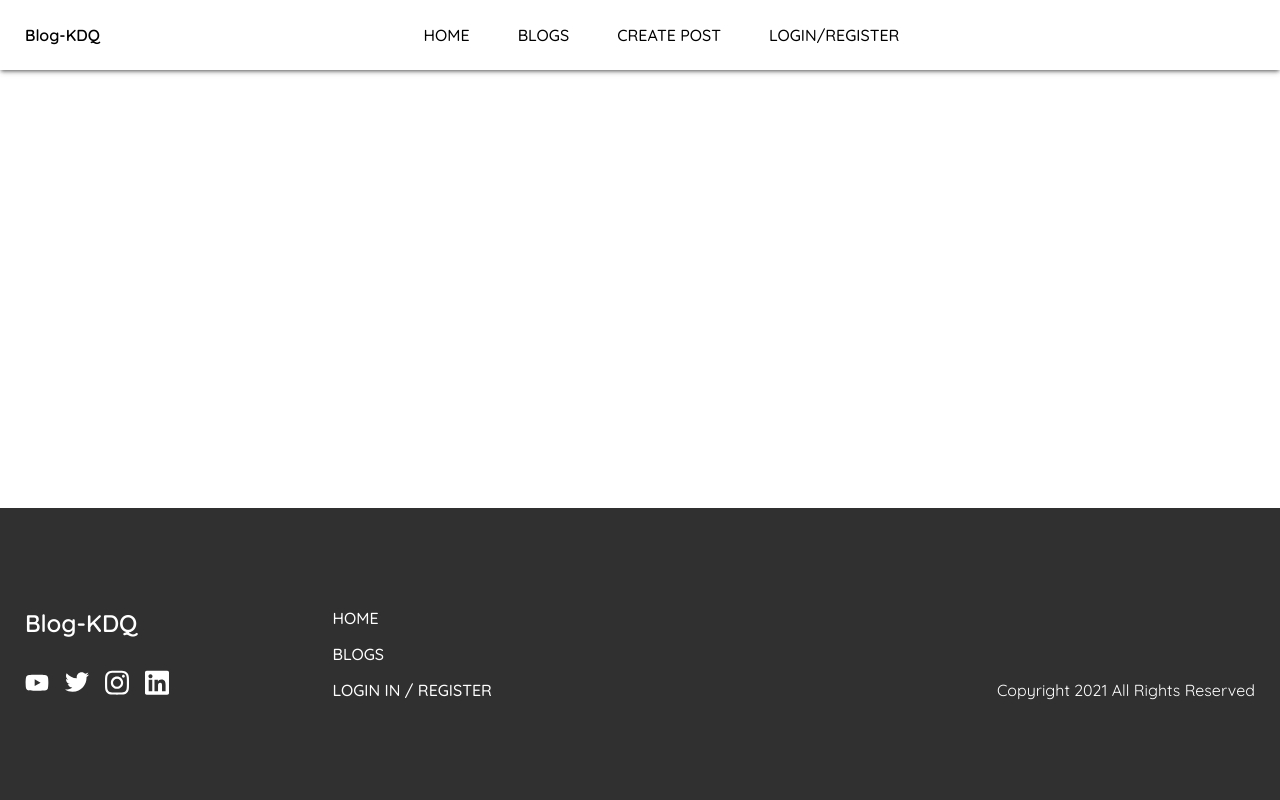
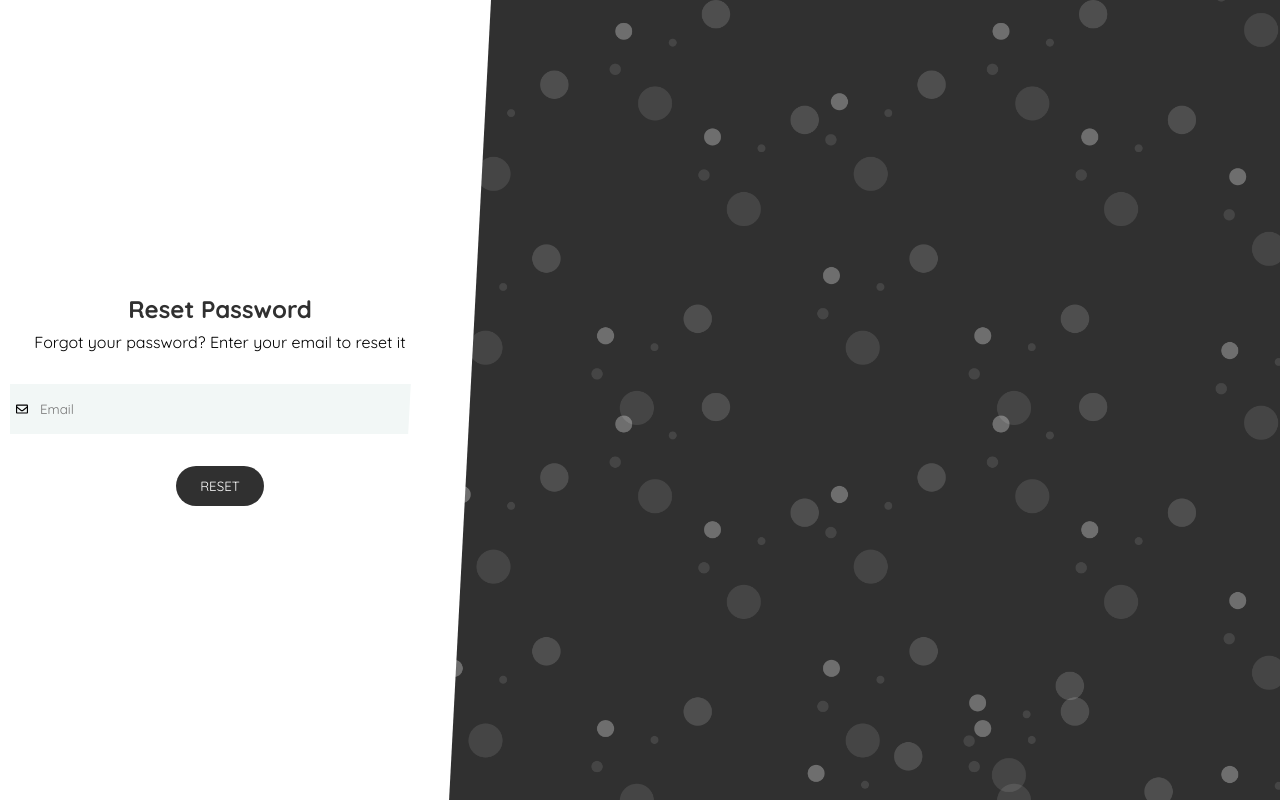
Before and after one commit to quangkhuat1995/vue-blog-kdq, a Vue app: page /forgot-password in a window 1280 px wide. Built offline with nearby package versions, Linux system fonts and the light colour scheme; what vue2-editor would draw is missing.

Commit message:
create UI for auth routes: Login, Register, Reset Pasword

```diff
--- a/src/App.vue
+++ b/src/App.vue
@@ -1,9 +1,9 @@
 <template>
 	<div class="app-wrapper">
 		<div class="app">
-			<Navigation />
+			<Navigation v-if="!hideNavigation"/>
 				<router-view />
-			<Footer />
+			<Footer v-if="!hideNavigation"/>
 		</div>
 	</div>
 </template>
@@ -19,12 +19,27 @@
 		Footer,
 	},
 	data() {
-		return {};
+		return {
+			hideNavigation: null,
+		};
 	},
-	created() {},
+	created() {
+		this.checkRoute()
+	},
 	mounted() {},
-	methods: {},
-	watch: {},
+	methods: {
+		checkRoute() {
+			if (this.$route.name === "Login" || this.$route.name === "Register" || this.$route.name === "ForgotPassword") {
+				return this.hideNavigation = true
+			}
+			return this.hideNavigation = false
+		}
+	},
+	watch: {
+		$route() {
+			this.checkRoute()
+		}
+	},
 };
 </script>
 
--- /dev/null
+++ b/src/components/Loading.vue
@@ -0,0 +1,41 @@
+<template>
+	<div class="loading">
+		<span></span>
+	</div>
+</template>
+
+<script>
+export default {
+	name: "Loading",
+};
+</script>
+
+<style lang="scss">
+.loading {
+	top: 0;
+	z-index: 101;
+	height: 100%;
+	width: 100%;
+	background-color: rgba(0, 0, 0, 0.5);
+	position: fixed;
+	display: flex;
+	justify-content: center;
+	align-items: center;
+	@keyframes spin {
+		to {
+			transform: rotateZ(360deg);
+		}
+	}
+	span {
+		display: block;
+		width: 60px;
+		height: 60px;
+		margin: 0 auto;
+		border: 3px solid transparent;
+		border-top-color: #fff;
+		border-bottom-color: #fff;
+		border-radius: 50%;
+		animation: spin ease 1000ms infinite;
+	}
+}
+</style>
--- /dev/null
+++ b/src/components/Modal.vue
@@ -0,0 +1,52 @@
+<template>
+	<div class="modal">
+		<div class="modal-content">
+			<p>{{ this.modalMessage }}</p>
+			<button @click="closeModal">Close</button>
+		</div>
+	</div>
+</template>
+
+<script>
+export default {
+	name: "Modal",
+	props: ["modalMessage"],
+	methods: {
+		closeModal() {
+			this.$emit("close-modal")
+		}
+	}
+}
+</script>
+
+<style lang="scss" scoped>
+.modal {
+	display: flex;
+	justify-content: center;
+	align-items: center;
+	z-index: 101;
+	position: absolute;
+	width: 100%;
+	height: 100%;
+	top: 0;
+	background-color: rgba(0, 0, 0, 0.7);
+
+	.modal-content {
+		display: flex;
+		flex-direction: column;
+		justify-content: center;
+		border-radius: 8px;
+		width: 300px;
+		padding: 40px 30px;
+		background-color: #fff;
+
+		p {
+			text-align: center;
+		}
+
+		button {
+			align-self: center;
+		}
+	}
+}
+</style>
--- a/src/components/Navigation.vue
+++ b/src/components/Navigation.vue
@@ -9,7 +9,7 @@
 					<router-link class="link" :to="{ name: 'Home' }">Home</router-link>
 					<router-link class="link" :to="{ name: 'Blogs' }">Blogs</router-link>
 					<router-link class="link" :to="{ name: 'Home' }">Create Post</router-link>
-					<router-link class="link" :to="{ name: 'Home' }">Login/Register</router-link>
+					<router-link class="link" :to="{ name: 'Login' }">Login/Register</router-link>
 				</ul>
 			</div>
 		</nav>
@@ -19,7 +19,7 @@
 				<router-link class="link" :to="{ name: 'Home' }">Home</router-link>
 				<router-link class="link" :to="{ name: 'Blogs' }">Blogs</router-link>
 				<router-link class="link" :to="{ name: 'Home' }">Create Post</router-link>
-				<router-link class="link" :to="{ name: 'Home' }">Login/Register</router-link>
+				<router-link class="link" :to="{ name: 'Login' }">Login/Register</router-link>
 			</ul>
 		</transition>
 	</header>
--- a/src/router/index.js
+++ b/src/router/index.js
@@ -2,6 +2,9 @@
 import VueRouter from 'vue-router';
 import Home from '../views/Home.vue';
 import Blogs from '../views/Blogs.vue';
+import Login from '../views/Login.vue';
+import Register from '../views/Register.vue';
+import ForgotPassword from '../views/ForgotPassword.vue';
 
 Vue.use(VueRouter);
 
@@ -22,6 +25,30 @@
 			title: 'Blogs',
 		},
 	},
+	{
+		path: '/login',
+		name: 'Login',
+		component: Login,
+		meta: {
+			title: 'Login',
+		},
+	},
+	{
+		path: '/register',
+		name: 'Register',
+		component: Register,
+		meta: {
+			title: 'Register',
+		},
+	},
+	{
+		path: '/forgot-password',
+		name: 'ForgotPassword',
+		component: ForgotPassword,
+		meta: {
+			title: 'ForgotPassword',
+		},
+	},
 ];
 
 const router = new VueRouter({
--- /dev/null
+++ b/src/views/ForgotPassword.vue
@@ -0,0 +1,67 @@
+<template>
+	<div class="reset-password">
+		<Modal v-if="modalActive" v-on="closeModal"/>
+		<Loading v-if="isLoading"/>
+		<div class="form-wrap">
+			<form class="reset">
+				<h2>Reset Password</h2>
+				<p>Forgot your password? Enter your email to reset it</p>
+				<div class="inputs">
+					<div class="input">
+						<input type="text" placeholder="Email" v-model="email">
+						<Email class="icon" />
+					</div>
+				</div>
+				<button>reset</button>
+				<div class="angle"></div>
+			</form>
+			<div class="background"></div>
+		</div>
+	</div>
+</template>
+
+<script>
+import Email from '../assets/Icons/envelope-regular.svg'
+import Modal from '../components/Modal.vue'
+import Loading from '../components/Loading.vue'
+
+export default {
+	name: "ForgotPassword",
+	components:{
+		Email,
+		Modal,
+		Loading,
+	},
+	data() {
+		return {
+			email: null,
+			modalActive : null,
+			modalMessage: "",
+			isLoading: null
+		}
+	},
+	methods: {
+		closeModal() {
+			this.modalActive = !this.modalActive
+			this.modalMessage = ""
+		}
+	}
+}
+</script>
+
+<style lang="scss" scoped>
+	.reset-password {
+		position: "relative";
+		.form-wrap {
+			.reset {
+				h2 {
+					margin-bottom: 8px;
+				}
+				p {
+					text-align: center;
+					margin-bottom: 32px;
+				}
+			}
+		}
+	}
+</style>
--- /dev/null
+++ b/src/views/Login.vue
@@ -0,0 +1,163 @@
+<template>
+	<div class="form-wrap">
+		<form class="login">
+			<p class="login-register">
+				Don't have an account?
+				<router-link class="router-link" :to="{ name: 'Register' }">
+					Register
+				</router-link>
+			</p>
+			<h2>Login to Blog-KDQ</h2>
+			<div class="inputs">
+				<div class="input">
+					<input type="text" placeholder="Email" v-model="email">
+					<Email class="icon" />
+				</div>
+				<div class="input">
+					<input type="password" placeholder="Password" v-model="password">
+					<Password class="icon"/>
+				</div>
+			</div>
+			<router-link class="forgot-password" :to="{ name: 'ForgotPassword' }">
+				Forgot Your Password?
+			</router-link>
+			<button>Sign In</button>
+			<div class="angle"></div>
+		</form>
+		<div class="background"></div>
+	</div>
+</template>
+
+<script>
+import Email from '../assets/Icons/envelope-regular.svg'
+import Password from '../assets/Icons/lock-alt-solid.svg'
+export default {
+	name: "Login",
+	components:{
+		Email,
+		Password,
+	},
+	data() {
+		return {
+			email: null,
+			password: null,
+		}
+	}
+}
+</script>
+
+<style lang="scss">
+	.form-wrap {
+		overflow: hidden;
+		display: flex;
+		height: 100vh;
+		justify-content: center;
+		align-self: center;
+		margin: 0 auto;
+		width: 90%;
+		@media (min-width: 900px) {
+			width: 100%;
+		}
+
+		.loggin-register {
+			margin-bottom: 32px;
+
+			.router-link {
+				color: #000;
+			}
+		}
+
+		form {
+			padding: 0 10px;
+			position: relative;
+			display: flex;
+			flex-direction: column;
+			justify-content: center;
+			align-items: center;
+			flex: 1;
+			@media (min-width: 900px) {
+				font-style: 40px;
+			}
+
+			h2 {
+				text-align: center;
+				font-style: 23px;
+				color: #303030;
+				margin-bottom: 40px;
+				@media (min-width: 900px) {
+					font-style: 40px;
+				}
+			}
+
+			.inputs {
+				width: 100%;
+				min-width: 350px;
+
+				.input {
+					position: relative;
+					display: flex;
+					justify-content: center;
+					align-items: center;
+					margin-bottom: 8px;
+					input {
+						width: 100%;
+						border: none;
+						background-color: #f2f7f6;
+						padding: 4px 4px 4px 30px;
+						height: 50px;
+
+						&:focus {
+							outline: none;
+						}
+
+					}
+					.icon {
+						width: 12px;
+						position: absolute;
+						left: 6px;
+					}
+				}
+			}
+
+			.forgot-password {
+				text-decoration: none;
+				color: #000;
+				cursor: pointer;
+				font-style: 14px;
+				margin: 16px 0 32px;
+				border-bottom: 1px solid transparent;
+				transition: 0.5s ease all;
+
+				&:hover {
+					border-color: #303030;
+				}
+			}
+
+			.angle {
+				display: none;
+				position: absolute;
+				background-color: #fff;
+				transform: rotateZ(3deg);
+				width: 60px;
+				right: -30px;
+				height: 101%;
+				@media (min-width: 900px) {
+					display: initial;
+				}
+			}
+		}
+
+		.background {
+			display: flex;
+			flex: 2;
+			background-size: cover;
+			background-image: url("../assets/background.png");
+			width: 100%;
+			height: 100%;
+			@media (min-width: 900px) {
+				display: initial;
+			}
+		}
+
+	}
+</style>
--- /dev/null
+++ b/src/views/Register.vue
@@ -0,0 +1,70 @@
+<template>
+	<div class="form-wrap">
+		<form class="register">
+			<p class="login-register">
+				Already have an account?
+				<router-link class="router-link" :to="{ name: 'Login' }">
+					Login
+				</router-link>
+			</p>
+			<h2>Create Your Blog-KDQ Account</h2>
+			<div class="inputs">
+				<div class="input">
+					<input type="text" placeholder="First Name" v-model="firstName">
+					<User class="icon" />
+				</div>
+				<div class="input">
+					<input type="text" placeholder="Last Name" v-model="lastName">
+					<User class="icon" />
+				</div>
+				<div class="input">
+					<input type="text" placeholder="Username" v-model="username">
+					<User class="icon" />
+				</div>
+				<div class="input">
+					<input type="text" placeholder="Email" v-model="email">
+					<Email class="icon" />
+				</div>
+				<div class="input">
+					<input type="password" placeholder="Password" v-model="password">
+					<Password class="icon"/>
+				</div>
+			</div>
+			<button>Sign Up</button>
+			<div class="angle"></div>
+		</form>
+		<div class="background"></div>
+	</div>
+</template>
+
+<script>
+import Email from '../assets/Icons/envelope-regular.svg'
+import Password from '../assets/Icons/lock-alt-solid.svg'
+import User from '../assets/Icons/user-alt-light.svg'
+
+export default {
+	name: "Register",
+	components:{
+		Email,
+		Password,
+		User,
+	},
+	data() {
+		return {
+			firstName: null,
+			lastName: null,
+			username: null,
+			email: null,
+			password: null,
+		}
+	},
+}
+</script>
+
+<style lang="scss" scoped>
+	.register {
+		h2 {
+			min-width: 350px;
+		}
+	}
+</style>
```
